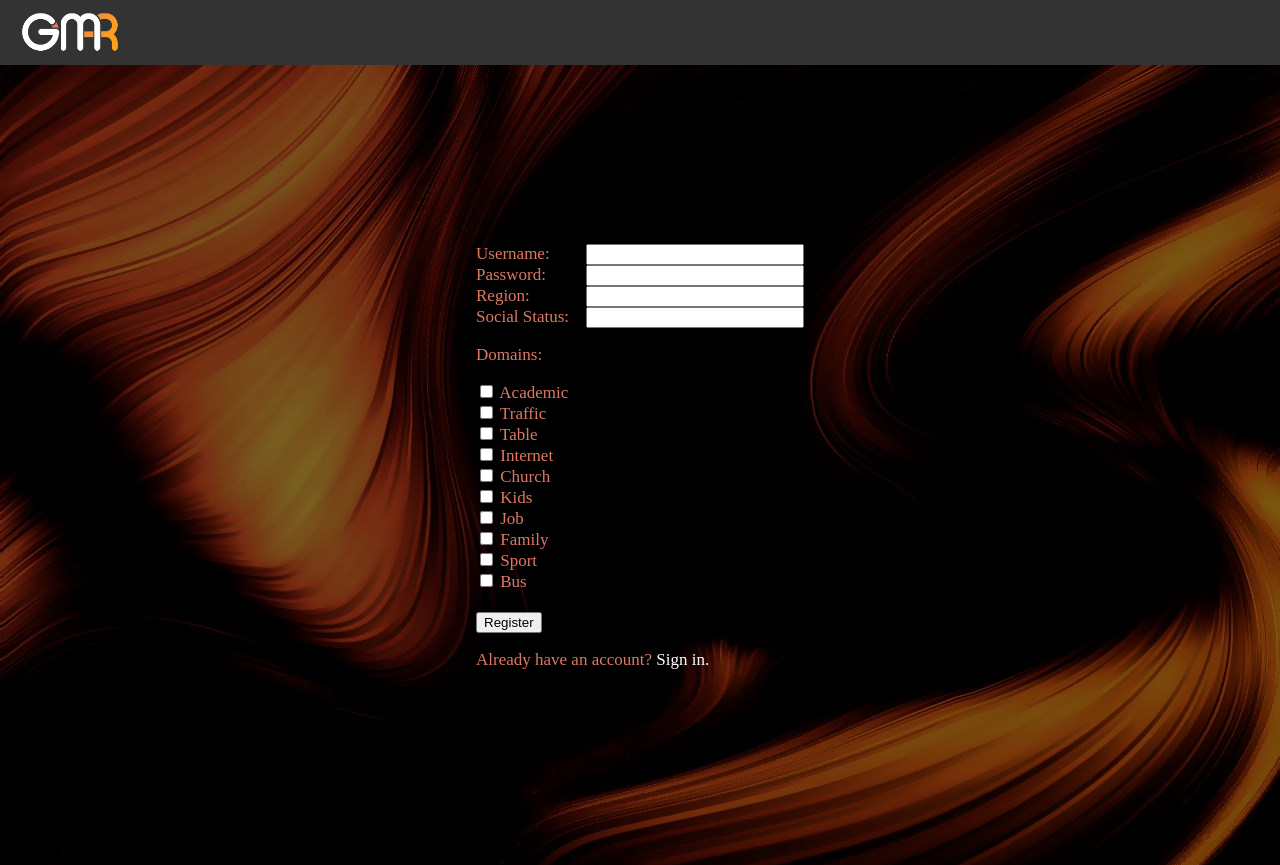
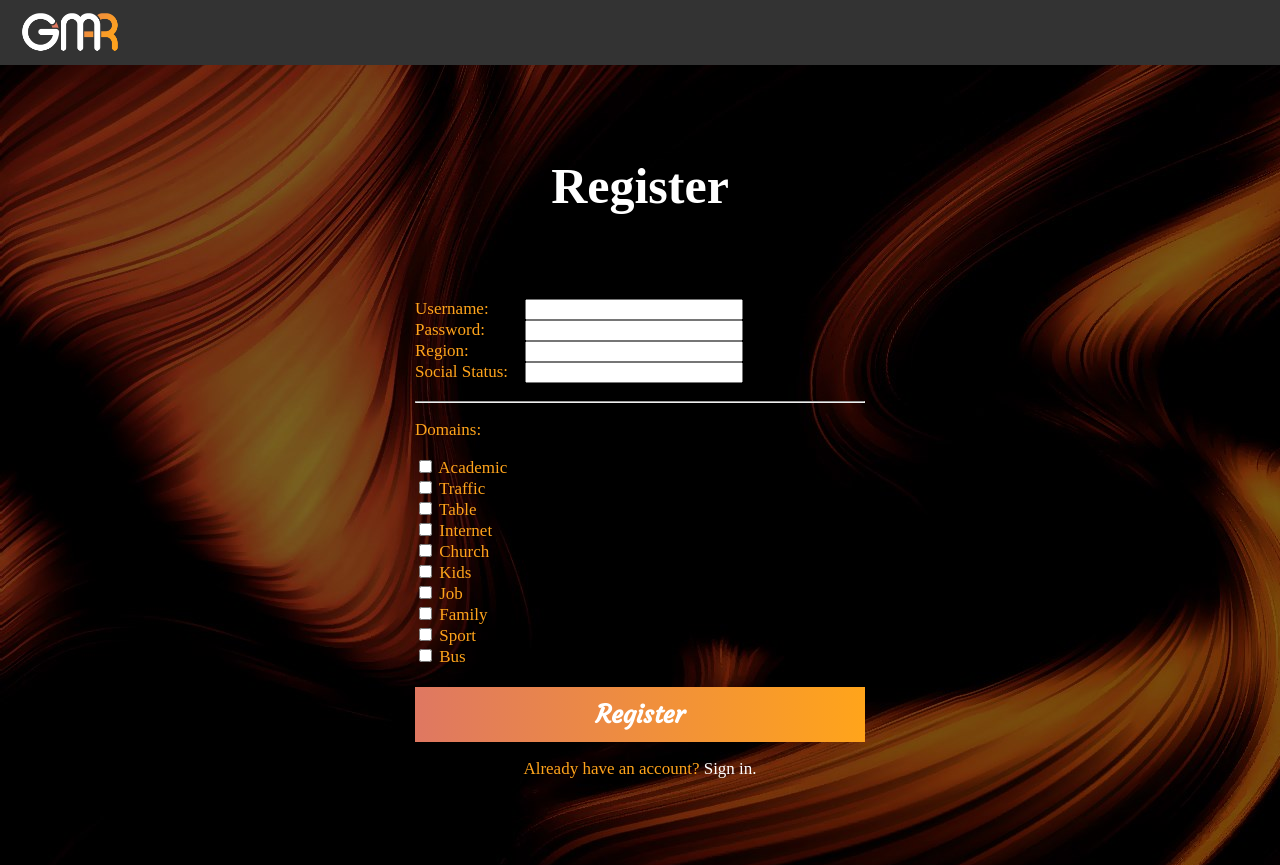
Before and after one commit to BogdanTrufanda/Web-App---PHP, a PHP site: page /Register.html in a window 1280 px wide. Run offline with PHP 8.4, Linux system fonts and the light colour scheme; some web fonts are replaced.

Commit message:
Add files via upload

```diff
--- a/Front/Register.html
+++ b/Front/Register.html
@@ -16,15 +16,19 @@
         <img class="logo-size" src="logo.png" alt="Logo">
     </nav>
 
+
+
+
 	<div class="flex-container">
 	<form>
+			 <h1>Register</h1>
 	<div class="top">
  	<label for="username">Username:</label><input type="text" id="username" required><br />
     <label for="password">Password:</label><input type="password" id="password" required><br />
     <label for="region">Region:</label><input type="text" id="region" required><br />
     <label for="status">Social Status:</label><input type="text" id="status" required><br />
 	  </div>
-
+		<hr>
 		<p> Domains:</p>
 
 	<div class="bottom">
@@ -51,7 +55,7 @@
 		<button type="submit">Register</button>
    </div>
 	  <div class="signing-down">
-                <p>Already have an account? <a href="Login.html">Sign in.</a></p>
+	  <p>Already have an account? <a href="Rankings.html">Sign in.</a></p>
   </div>
 
 
@@ -72,4 +76,5 @@
 
 
 
-</body></html>
+</body>
+</html>
--- a/Front/registerStyle.css
+++ b/Front/registerStyle.css
@@ -31,10 +31,18 @@ nav {
     padding-left: 20px;
     padding-right: 20px;
 }
-
 /*-------------------------------------*/
 /*Body*/
 /*-------------------------------------*/
+
+h1 {
+	text-align: center;
+    font-weight: 800;
+    font-size: 50px;
+    color: #fff;
+	padding-bottom: 50px;
+}
+
 
 .flex-container {
 	overflow: hidden;
@@ -44,12 +52,15 @@ nav {
 	display: flex;
 	justify-content: center;
 	align-items: center;
-	color: #Df7861;
+	color: #ffa41b;
 	font-size: 17px;
 }
 
 
-
+.top
+{
+	padding-bottom: 10px;
+}
 
 .flex-container > form > .top > label
 {
@@ -70,3 +81,34 @@ display: inline-block;
 	  text-decoration: none;
 
 }
+
+
+
+.flex-container > form > .bottom >  button
+{
+ height: 55px;
+    width: 450px;
+    background-image: linear-gradient(to left, #ffa41b 0%, #df7861 100%);
+    border-image: linear-gradient(to left, #ffa41b 0%, #df7861 100%);
+    border-image-slice: 1;
+    border-width: 4px;
+    font-size: 25px;
+    font-family: 'Courgette';
+    color: #fff;
+    font-weight: 800;
+}
+
+.flex-container > form > .bottom >  button:hover {
+    border-image: linear-gradient(to left, #feb377 0%, #feb377 100%);
+    background-image: linear-gradient(to left, #feb377 0%, #feb377 100%);
+    border-image-slice: 1;
+    border-width: 4px;
+	  cursor: pointer;
+}
+
+
+.flex-container > form > div >  p
+{
+text-align: center;
+padding-bottom: 10px;
+}
```
Lines whose indentation alone changed are shown as unchanged.
